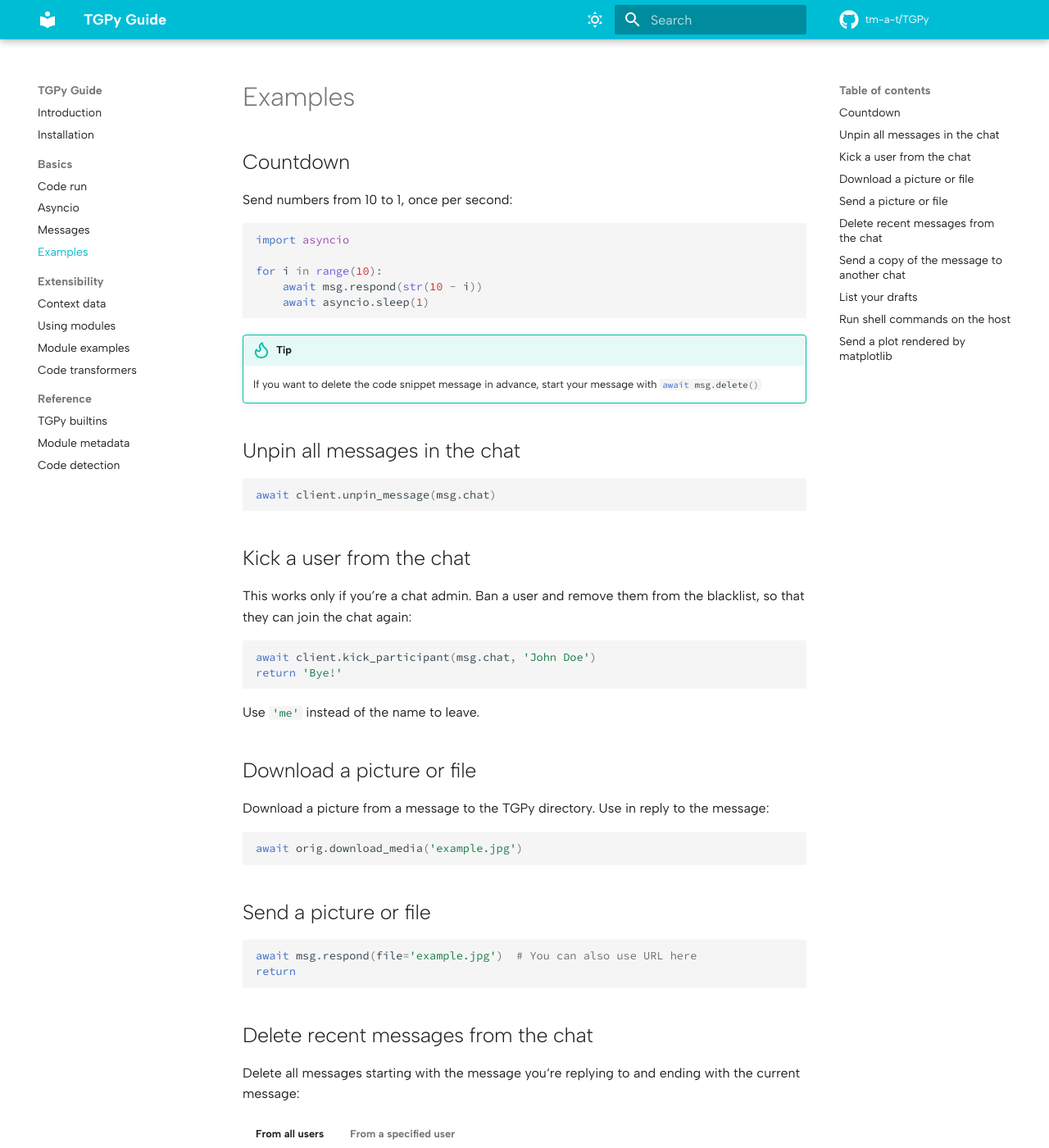
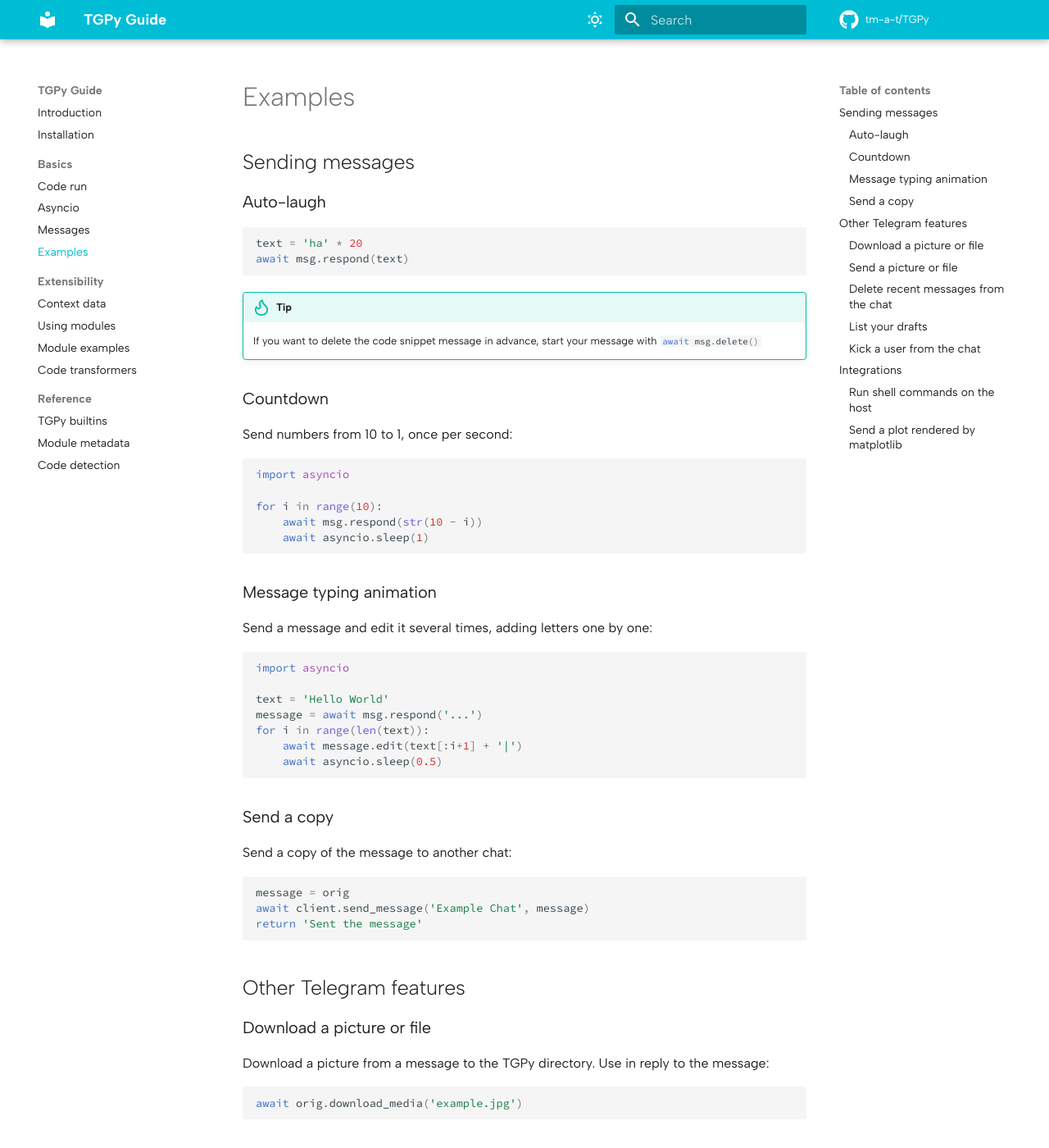
Before and after one commit to tm-a-t/TGPy, an MkDocs documentation site: the page built from guide/docs/basics/examples.md, in a window 1280 px wide and 1400 px high. Shown: the whole window at 82% size. Built offline with MkDocs 1.6.1 and Material for MkDocs 9.7.7, drawn with Linux system fonts in a browser that asks for light colours; comment, search, counter and statistics services are not loaded; some of the changed text lies outside the part shown.

Commit message:
docs: guide changes: - new examples - restructure examples

````diff
--- a/guide/docs/basics/examples.md
+++ b/guide/docs/basics/examples.md
@@ -1,6 +1,20 @@
 # Examples
 
-## Countdown
+## Sending messages
+
+### Auto-laugh
+
+```python
+text = 'ha' * 20
+await msg.respond(text)
+```
+
+!!! Tip
+
+    If you want to delete the code snippet message in advance, start your message with
+    `#!python await msg.delete()`
+
+### Countdown
 
 Send numbers from 10 to 1, once per second:
 
@@ -12,31 +26,33 @@ for i in range(10):
     await asyncio.sleep(1)
 ```
 
-!!! Tip
+### Message typing animation
 
-    If you want to delete the code snippet message in advance, start your message with
-    `#!python await msg.delete()`
-
-
-## Unpin all messages in the chat
+Send a message and edit it several times, adding letters one by one:
 
 ```python
-await client.unpin_message(msg.chat)
+import asyncio
+
+text = 'Hello World'
+message = await msg.respond('...')
+for i in range(len(text)):
+    await message.edit(text[:i+1] + '|')
+    await asyncio.sleep(0.5)
 ```
 
-## Kick a user from the chat
+### Send a copy
 
-This works only if you’re a chat admin. Ban a user and remove them from the blacklist, so that they can join the chat
-again:
+Send a copy of the message to another chat:
 
 ```python
-await client.kick_participant(msg.chat, 'John Doe')
-return 'Bye!'
+message = orig
+await client.send_message('Example Chat', message)
+return 'Sent the message'
 ```
 
-Use `#!python 'me'` instead of the name to leave.
+## Other Telegram features
 
-## Download a picture or file
+### Download a picture or file
 
 Download a picture from a message to the TGPy directory. Use in reply to the message:
 
@@ -44,14 +60,14 @@ Download a picture from a message to the TGPy directory. Use in reply to the mes
 await orig.download_media('example.jpg')
 ```
 
-## Send a picture or file
+### Send a picture or file
 
 ```python
-await msg.respond(file='example.jpg')  # You can also use URL here
+await msg.respond(file='example.jpg')  # You can also pass URL here
 return
 ```
 
-## Delete recent messages from the chat
+### Delete recent messages from the chat
 
 Delete all messages starting with the message you‘re replying to and ending with the current message:
 
@@ -82,15 +98,7 @@ Delete all messages starting with the message you‘re replying to and ending wi
 
     TGPy can only delete messages if you have rights for that, for instance if you’re a group admin.
 
-## Send a copy of the message to another chat
-
-```python
-message = orig
-await client.send_message('Example Chat', message)
-return 'Sent the message'
-```
-
-## List your drafts
+### List your drafts
 
 Print all chats where you have any drafts:
 
@@ -101,7 +109,21 @@ async for draft in client.iter_drafts():
     print(name or title)
 ```
 
-## Run shell commands on the host
+### Kick a user from the chat
+
+This works only if you’re a chat admin. Ban a user and remove them from the blacklist, so that they can join the chat
+again:
+
+```python
+await client.kick_participant(msg.chat, 'John Doe')
+return 'Bye!'
+```
+
+Use `#!python 'me'` instead of the name to leave.
+
+## Integrations
+
+### Run shell commands on the host
 
 ```python
 import subprocess
@@ -112,7 +134,7 @@ print(process.stdout.decode())
 print(process.stderr.decode())
 ```
 
-## Send a plot rendered by matplotlib
+### Send a plot rendered by matplotlib
 
 [Example taken from matplotlib docs](https://matplotlib.org/stable/gallery/lines_bars_and_markers/simple_plot.html)
 
--- a/guide/docs/extensibility/module_examples.md
+++ b/guide/docs/extensibility/module_examples.md
@@ -22,10 +22,28 @@ async def save():
     await original.forward_to('me')
 ```
 
+## Stats for chat member IDs
+
+Sort chat members by their IDs. In average, the lower ID user has, the earlier they registered in Telegram.
+
+```python
+def fullname(user):
+    return ((user.first_name or '') + ' ' + (user.last_name or '')).strip() or 'Deleted account'
+
+def idstat(users):
+    users.sort(key=lambda x: x.id)
+    return '\n'.join([f'{x.id:>10} {fullname(x)}' for x in users])
+
+async def idstatgrp():
+    return idstat(await client.get_participants(ctx.msg.chat))
+```
+
 ## Send the source of all your modules
 
 ```python
+from html import escape
+
 for name in modules:
-    code = modules[name].code
-    await ctx.msg.respond(f'<pre># Module "{name}":\n\n{code}</pre>')
+    code = escape(modules[name].code)
+    await ctx.msg.respond(f'<pre>Module "{name}":\n\n{code}</pre>')
 ```
````
